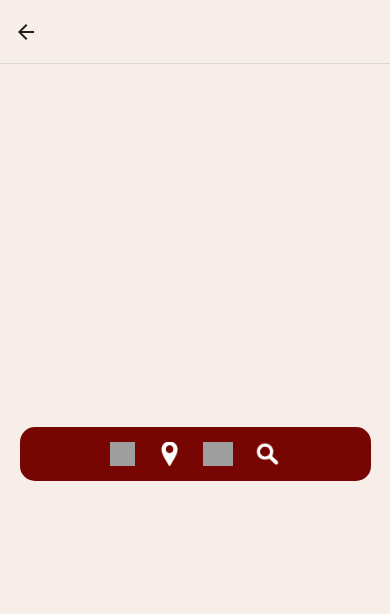
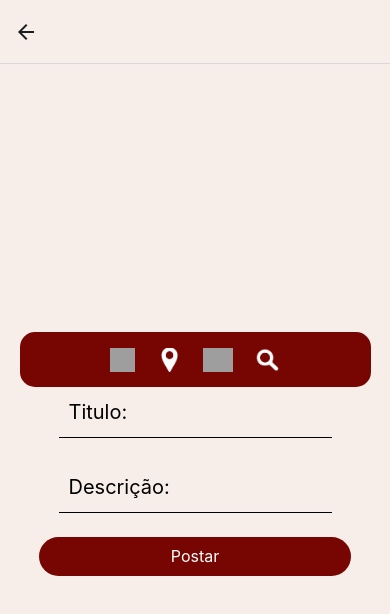
Before and after one commit to augustozanin/ristomap, a React Native app: screen /CriaPost in a window 390 px wide. Shown: the top 614 px of the page. Built offline with nearby package versions, Linux system fonts and the light colour scheme; grey boxes are pictures that could not be loaded.

Commit message:
Estruturação da página - inclusão do topBar - inclusão dos campos de texto

```diff
--- a/src/pages/CriaPost.js
+++ b/src/pages/CriaPost.js
@@ -1,13 +1,87 @@
-import { StyleSheet, Text, View } from 'react-native'
+import { StyleSheet, Text, View, Alert } from 'react-native'
 import { colors, fontSizes, globalStyles } from '../styles/styles';
-import React from 'react'
+import React, { useState } from 'react'
 import TopBar from '../components/TopBar';
+import RMTextInput from '../components/RMTextInput';
+import RMButton from '../components/RMButton';
+import { useAuth } from "../context/AuthContext";
+import { supabase } from '../services/supabase';
 
 export default function CriaPost({ navigation }) {
+  const { user } = useAuth();
+  const [titulo, setTitulo] = useState(null)
+  const [descricao, setDescricao] = useState(null)
+
+  const [erroTitulo, setErroTitulo] = useState(false)
+  const [erroDescricao, setErroDescricao] = useState(false)
+
+  const [loading, setLoading] = useState(false);
+
+  async function registraPost() {
+    if (loading) {
+      return;
+    }
+
+    setErroTitulo(false)
+    setErroDescricao(false)
+
+    if (!titulo) {
+      setErroTitulo(true)
+    }
+
+    if (!descricao) {
+      setErroDescricao(true)
+    }
+
+    if (!titulo || !descricao) {
+      return
+    }
+
+    setLoading(true);
+
+    try {
+      console.log('Opa vamos tentar cadastrar um POST!!! dados a seguir ')
+      console.log(user.usuario,titulo,descricao)
+      // inserindo post no supabase
+      const { data, error } = await supabase.from('post').insert([
+        { user_username: user.usuario, title: titulo, description: descricao },
+      ]);
+
+      if (error) {
+        Alert.alert('Erro', error.message);
+      } else {
+        //ir pra home apos criar conta
+        setUser({ username: usuario, email });
+
+        Alert.alert('Sucesso', 'Post criado!');
+        navigation.replace('Home');
+      }
+
+    } catch (error) {
+      console.error('Erro inesperado:', error);
+      Alert.alert('Erro', 'Ocorreu um erro inesperado.');
+    } finally {
+      setLoading(false);
+    }
+  }
+
   return (
     <View style={styles.container}>
       <TopBar navigation={navigation} />
-      <Text></Text>
+      <RMTextInput
+        value={titulo}
+        onChangeText={setTitulo}
+        placeholder="Titulo: "
+      />
+
+      <RMTextInput
+        value={descricao}
+        onChangeText={setDescricao}
+        placeholder="Descrição: "
+      />
+
+      <RMButton titulo="Postar" action={registraPost} />
+
     </View>
   )
 }
```
Also changed, not shown: src/assets/images/starempty.png (added), src/assets/images/starfull.png (added).
